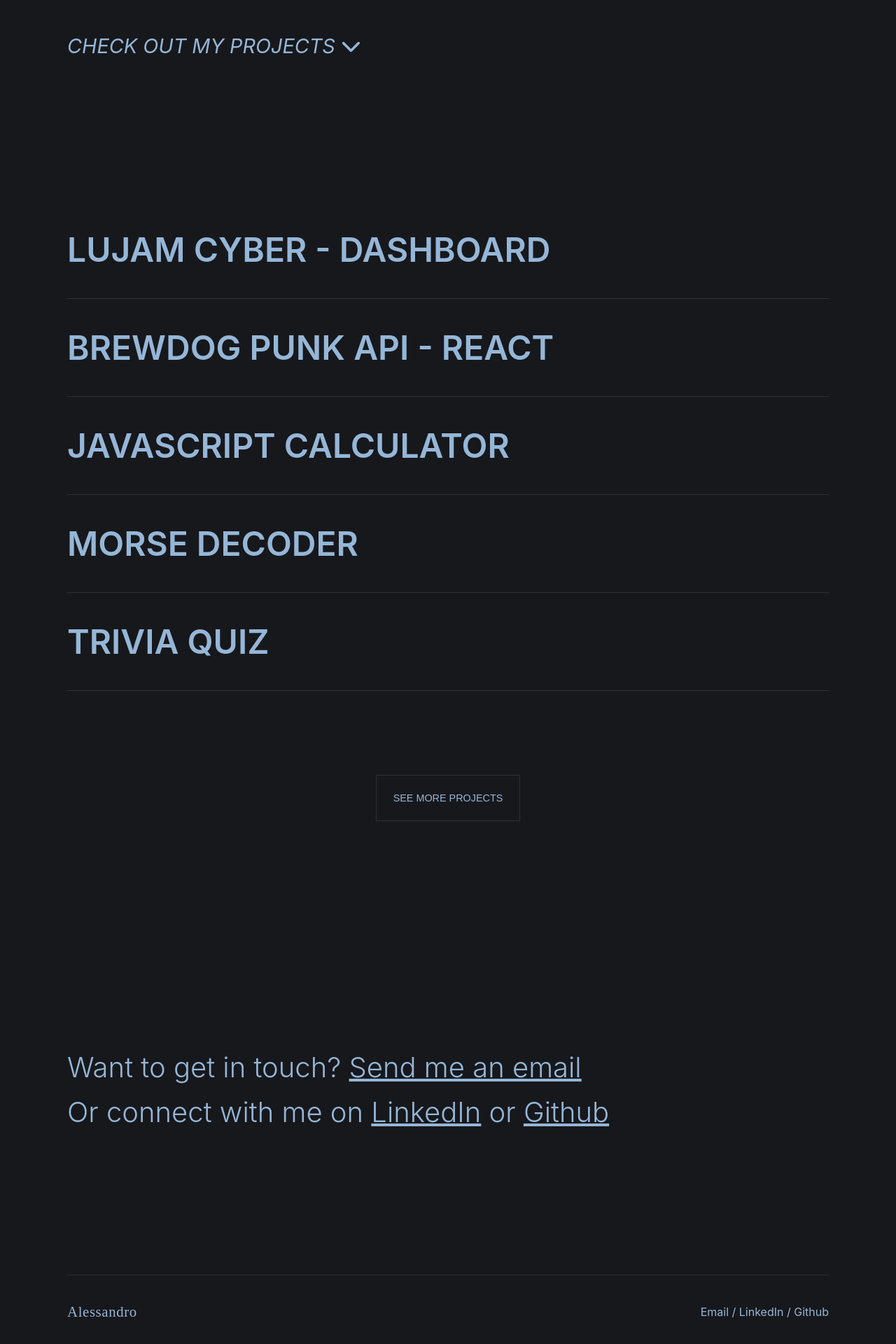
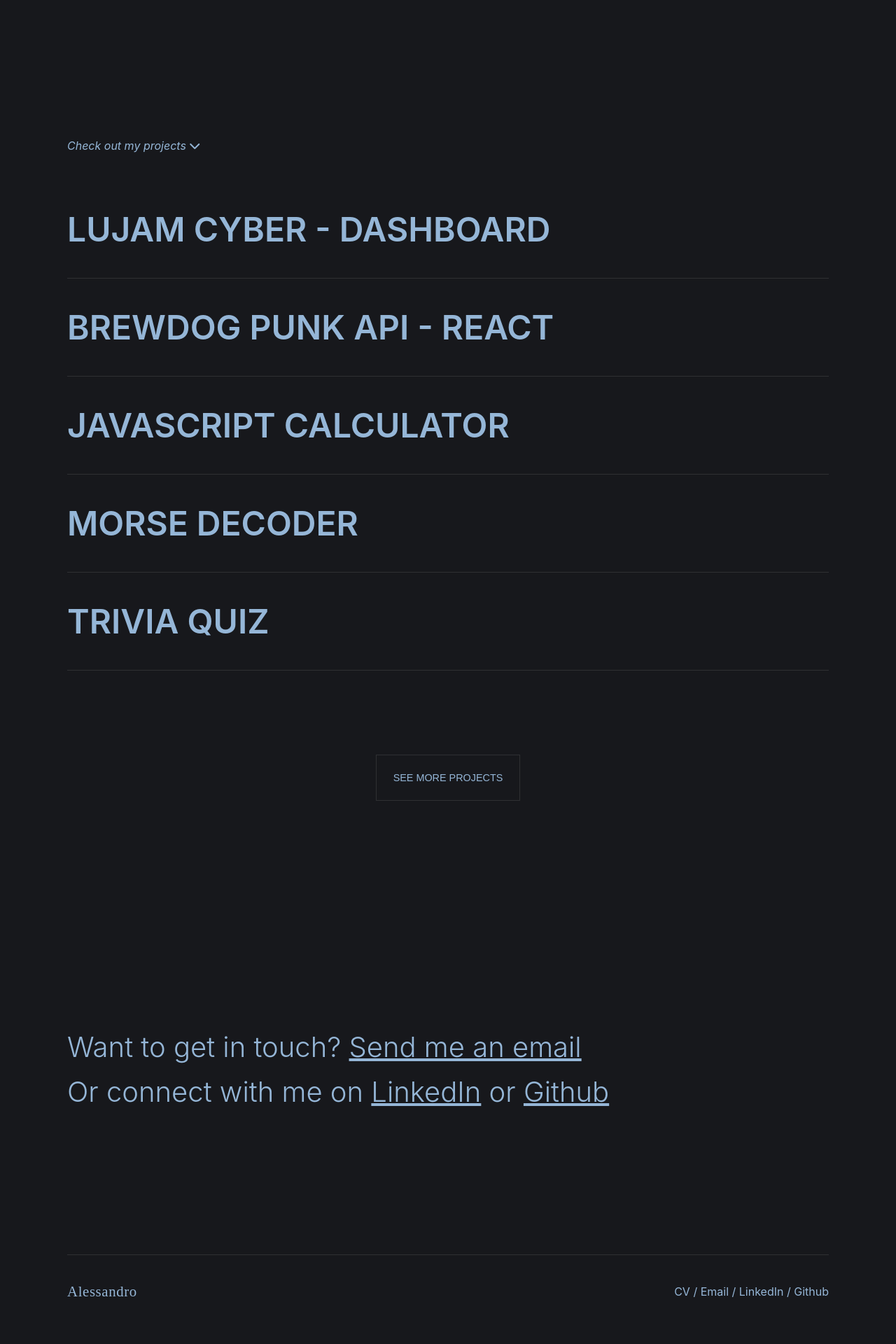
Before and after one commit to alespiridigliozzi/alessandrothedev.github.io, a React (Create React App) app: page / in a window 1280 px wide. Shown: the part 1621-3541 px from the top of the page at 70% size. After the commit the page ends 3518 px from the top, so only its background shows below. Built offline with nearby package versions, Linux system fonts and the light colour scheme.

Commit message:
fixed few design issues

```diff
--- a/src/App.js
+++ b/src/App.js
@@ -12,34 +12,26 @@ import NavBar from './components/NavBar/NavBar';
 import ScrollToTop from './components/ScrollToTop/ScrollToTop';
 import ProjectDetails from './pages/ProjectDetails/ProjectDetails';
 import IntroOverlay from './components/IntroOverlay/IntroOverlay';
+import ScrollTrigger from 'gsap/ScrollTrigger';
+
+gsap.registerPlugin(ScrollTrigger);
 
 function App() {
 
     useEffect(() => {
-        gsap.to('body', {
-            duration: 0,
-            css: {
-                visibility: "visible"
-            }
-        })
-
         const tl = gsap.timeline()
 
         tl.from(".header__title", {
             delay: 0.5,
-            y: 350,
-            duration: 2,
+            y: '110vh',
+            duration: 1.2,
             skewY: 7,
             ease: "power4.out",
             stagger: {
                 amount: 0.3
-            },
-            onStart: () => {
-                document.querySelector('.content').classList.add('hidden')
-                document.querySelector('.footer-content').classList.add('hidden')
             }
         }).to('.overlay-top', {
-            duration: 1.6,
+            duration: 1,
             height: 0,
             ease: 'expo.inOut',
             stagger: {
@@ -51,8 +43,6 @@ function App() {
                 display: 'none'
             },
             onComplete: () => {
-                document.querySelector('.content').classList.remove('hidden')
-                document.querySelector('.footer-content').classList.remove('hidden')
                 document.getElementById('navbar-container').style.zIndex = '15'
             }
         })
--- a/src/components/AboutSection/AboutSection.jsx
+++ b/src/components/AboutSection/AboutSection.jsx
@@ -1,4 +1,5 @@
 import React from 'react'
+import { Link } from 'react-router-dom'
 import "./AboutSection.scss"
 
 const AboutSection = () => {
@@ -17,9 +18,6 @@ const AboutSection = () => {
             <em>HTML / CSS / SASS / SCSS / JAVASCRIPT / REACT /
             GSAP / GITHUB / GIT / JAVA / MYSQL / FIGMA / ADOBE XD</em></p>
 
-            <p className="about-section__text">
-            <em>Check out my projects </em> <i className="fas fa-chevron-down"></i> </p>
-
         </section>
     )
 }
--- a/src/components/FeaturedProjects/FeaturedProjects.jsx
+++ b/src/components/FeaturedProjects/FeaturedProjects.jsx
@@ -18,6 +18,10 @@ const FeaturedProjects = () => {
     return (
         <section className="featured-projects">
 
+            <p className="featured-projects__text">
+                <em>Check out my projects </em> <i className="fas fa-chevron-down"></i>
+            </p>
+
             <div className="featured-projects-grid">
                 {projectsList}
             </div>
--- a/src/components/FeaturedProjects/FeaturedProjects.scss
+++ b/src/components/FeaturedProjects/FeaturedProjects.scss
@@ -4,7 +4,7 @@
 .featured-projects {
     display: flex;
     flex-direction: column;
-    margin-bottom: 40vh;
+    margin: 20vh 0 40vh;
 
     @include small-phone {
         margin-bottom: 25vh;
@@ -23,7 +23,7 @@
     display: grid;
     grid-template-columns: 1fr;
     justify-items: stretch;
-    margin-bottom: 15vh;
+    margin: 5vh 0 15vh;
 
     @include phone {
         margin-bottom: 7vh;
--- a/src/components/Footer/Footer.jsx
+++ b/src/components/Footer/Footer.jsx
@@ -7,7 +7,7 @@ const Footer = () => {
         <footer className="footer">
             <div className="footer__logo"><Link to="/">Alessandro</Link></div>
             <div className="footer__links">
-                <a href="mailto:spiridigliozzi.alessandro@gmail.com">Email</a> / <a href="https://www.linkedin.com/in/alessandrospiridigliozzi/" target="_blank" rel="noreferrer">LinkedIn</a> / <a href="https://github.com/alessandrothedev" target="_blank" rel="noreferrer">Github</a>
+                <a href="./assets/cv/alessandro_spiridigliozzi_cv_2022.pdf">CV</a> / <a href="mailto:spiridigliozzi.alessandro@gmail.com">Email</a> / <a href="https://www.linkedin.com/in/alessandrospiridigliozzi/" target="_blank" rel="noreferrer">LinkedIn</a> / <a href="https://github.com/alessandrothedev" target="_blank" rel="noreferrer">Github</a>
                 </div>
         </footer>
     )
--- a/src/index.scss
+++ b/src/index.scss
@@ -12,7 +12,6 @@ body {
     color: $text-color;
     font-size: 16px;
     font-family: $primary-font;
-    visibility: hidden;
 
     a, a:active {
         color: $text-color;
@@ -38,7 +37,3 @@ body {
         width: 90%;
     }
 }
-
-.hidden {
-    display: none;
-}
```
Also changed, not shown: 1 other file (tests, documents, lock files or other folders).
